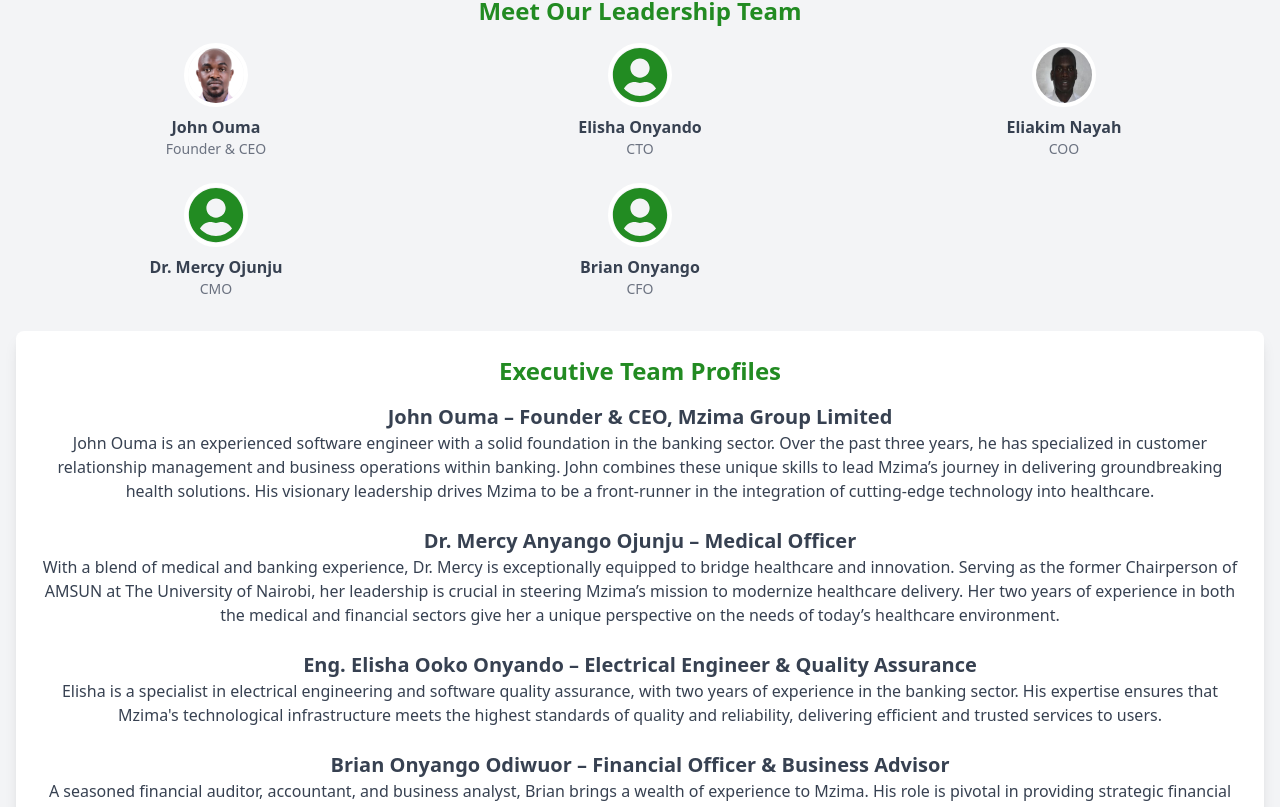
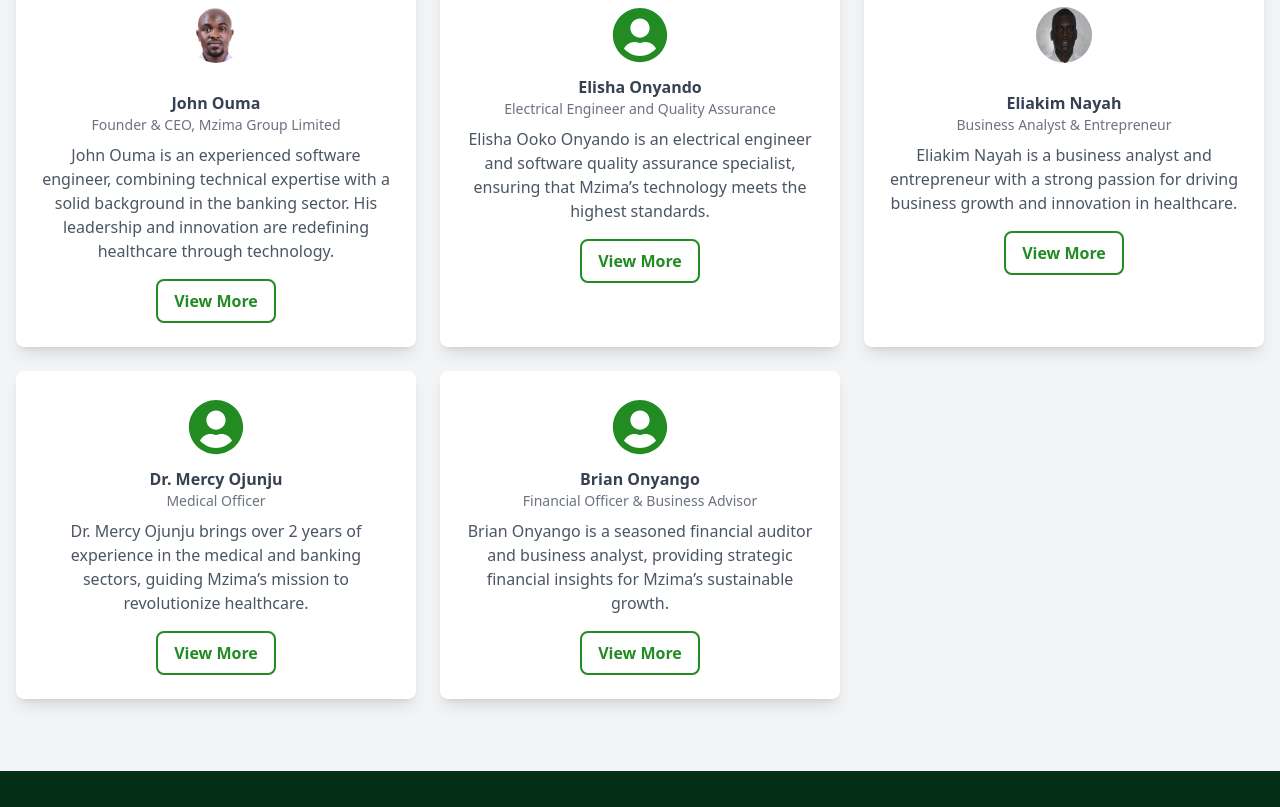
Before and after one commit to OumaArera/migason-power, a React (Create React App) app: page /join in a window 1280 px wide. Shown: the part 719-1526 px from the top of the page. Built offline with nearby package versions, Linux system fonts and the light colour scheme.

Commit message:
feat: add details

```diff
--- a/src/Join.jsx
+++ b/src/Join.jsx
@@ -1,9 +1,63 @@
-import React from 'react';
+import React, { useState } from 'react';
 import { FaUserCircle } from 'react-icons/fa';
 import john from './images/john_photo.jpg';
 import eliakim from './images/eliakim_photo.jpeg';
 
+const teamMembers = [
+  {
+    name: 'John Ouma',
+    title: 'Founder & CEO, Mzima Group Limited',
+    image: john,
+    shortBio:
+      'John Ouma is an experienced software engineer, combining technical expertise with a solid background in the banking sector. His leadership and innovation are redefining healthcare through technology.',
+    fullBio: `John Ouma is an experienced software engineer with over 3 years in roles focused on customer relationship management and business operations within banking.
+    He leverages this blend of skills to guide Mzima towards pioneering health solutions. His leadership drives the team to remain at the forefront of health tech transformation.`,
+  },
+  {
+    name: 'Elisha Onyando',
+    title: 'Electrical Engineer and Quality Assurance',
+    image: <FaUserCircle className="text-[#228B22] w-16 h-16 rounded-full border-4 border-white" />,
+    shortBio:
+      'Elisha Ooko Onyando is an electrical engineer and software quality assurance specialist, ensuring that Mzima’s technology meets the highest standards.',
+    fullBio: `Eng. Elisha has over 2 years of experience in the banking sector as a quality assurance specialist. His expertise ensures that Mzima’s services
+    deliver reliable and effective healthcare technology solutions to users.`,
+  },
+  {
+    name: 'Eliakim Nayah',
+    title: 'Business Analyst & Entrepreneur',
+    image: eliakim,
+    shortBio:
+      'Eliakim Nayah is a business analyst and entrepreneur with a strong passion for driving business growth and innovation in healthcare.',
+    fullBio: `As a skilled business analyst, Eliakim is instrumental in helping Mzima achieve its strategic goals through data-driven insights and innovative strategies.
+    His entrepreneurial spirit has been key in fostering sustainable growth for the company.`,
+  },
+  {
+    name: 'Dr. Mercy Ojunju',
+    title: 'Medical Officer',
+    image: <FaUserCircle className="text-[#228B22] w-16 h-16 rounded-full border-4 border-white" />,
+    shortBio:
+      'Dr. Mercy Ojunju brings over 2 years of experience in the medical and banking sectors, guiding Mzima’s mission to revolutionize healthcare.',
+    fullBio: `With a background in leadership as the emeritus Chairperson of AMSUN at The University of Nairobi, Dr. Mercy bridges healthcare and innovation, ensuring that Mzima’s services
+    are at the cutting edge of medical advancements.`,
+  },
+  {
+    name: 'Brian Onyango',
+    title: 'Financial Officer & Business Advisor',
+    image: <FaUserCircle className="text-[#228B22] w-16 h-16 rounded-full border-4 border-white" />,
+    shortBio:
+      'Brian Onyango is a seasoned financial auditor and business analyst, providing strategic financial insights for Mzima’s sustainable growth.',
+    fullBio: `Brian’s experience as a financial auditor, accountant, and business analyst supports Mzima’s financial strategies and ensures that the company adheres to sustainable practices.
+    His advisory role is crucial for Mzima’s ongoing growth and financial management.`,
+  },
+];
+
 const Join = () => {
+  const [activeProfile, setActiveProfile] = useState(null);
+
+  const handleViewMore = (index) => {
+    setActiveProfile(index);
+  };
+
   return (
     <div className="bg-gray-100 py-10">
       <div className="container mx-auto px-4">
@@ -15,97 +69,50 @@ const Join = () => {
           <h3 className="text-3xl font-bold text-[#228B22] mb-4 text-center">A Personal Invitation from Our CEO</h3>
           <p className="text-gray-700 mb-4">Dear future colleague,</p>
           <p className="text-gray-700 mb-4">
-            At MZIMA, we are revolutionizing healthcare through technology and innovation. We are passionate about providing
-            holistic care and delivering life-changing services to our clients. To continue our mission, we need dedicated,
-            forward-thinking individuals to join us on this journey.
+            At MZIMA, we are revolutionizing healthcare through technology and innovation. We are passionate about providing holistic care and delivering life-changing services to our clients.
+            To continue our mission, we need dedicated, forward-thinking individuals to join us on this journey.
           </p>
           <p className="text-gray-700 mb-4">
-            We are looking for people who share our values, our enthusiasm for innovation, and our vision of a healthier future.
-            If you’re eager to contribute to impactful projects and grow in an inclusive, dynamic work environment, we invite
-            you to be part of Team MZIMA!
+            If you share our values and vision of a healthier future, we invite you to be part of Team MZIMA!
           </p>
-          <p className="text-gray-700 mb-4">Let's build the future of healthcare together.</p>
           <p className="text-gray-700 font-bold">Warm regards,</p>
           <p className="text-gray-700 font-bold">John Ouma, CEO</p>
         </div>
 
-        {/* Executive Team Icons */}
+        {/* Leadership Team Section */}
         <h3 className="text-2xl font-bold text-[#228B22] mb-4 text-center">Meet Our Leadership Team</h3>
         <div className="grid grid-cols-2 md:grid-cols-3 gap-6 mb-8">
-          {/* CEO Photo */}
-          <div className="flex flex-col items-center">
-            <img src={john} alt="John Ouma" className="w-16 h-16 rounded-full border-4 border-white" />
-            <span className="text-gray-700 font-semibold mt-2">John Ouma</span>
-            <span className="text-gray-500 text-sm">Founder & CEO</span>
-          </div>
+          {teamMembers.map((member, index) => (
+            <div key={index} className="flex flex-col items-center bg-white p-6 rounded-lg shadow-lg">
+              {typeof member.image === 'string' ? (
+                <img src={member.image} alt={member.name} className="w-16 h-16 rounded-full border-4 border-white mb-4" />
+              ) : (
+                member.image
+              )}
+              <span className="text-gray-700 font-semibold mt-2">{member.name}</span>
+              <span className="text-gray-500 text-sm">{member.title}</span>
+              <p className="text-gray-600 text-center mt-2">{member.shortBio}</p>
+              <button
+                onClick={() => handleViewMore(index)}
+                className="text-[#228B22] font-bold mt-4 border-2 border-[#228B22] px-4 py-2 rounded-lg hover:bg-[#228B22] hover:text-white transition"
+              >
+                View More
+              </button>
 
-          {/* CTO Icon */}
-          <div className="flex flex-col items-center">
-            <FaUserCircle className="text-[#228B22] w-16 h-16 rounded-full border-4 border-white" />
-            <span className="text-gray-700 font-semibold mt-2">Elisha Onyando</span>
-            <span className="text-gray-500 text-sm">CTO</span>
-          </div>
-
-          {/* COO Photo */}
-          <div className="flex flex-col items-center">
-            <img src={eliakim} alt="Eliakim Nayah" className="w-16 h-16 rounded-full border-4 border-white" />
-            <span className="text-gray-700 font-semibold mt-2">Eliakim Nayah</span>
-            <span className="text-gray-500 text-sm">COO</span>
-          </div>
-
-          {/* CMO Icon */}
-          <div className="flex flex-col items-center">
-            <FaUserCircle className="text-[#228B22] w-16 h-16 rounded-full border-4 border-white" />
-            <span className="text-gray-700 font-semibold mt-2">Dr. Mercy Ojunju</span>
-            <span className="text-gray-500 text-sm">CMO</span>
-          </div>
-
-          {/* CFO Icon */}
-          <div className="flex flex-col items-center">
-            <FaUserCircle className="text-[#228B22] w-16 h-16 rounded-full border-4 border-white" />
-            <span className="text-gray-700 font-semibold mt-2">Brian Onyango</span>
-            <span className="text-gray-500 text-sm">CFO</span>
-          </div>
-        </div>
-
-        {/* Executive Team Profiles */}
-        <div className="bg-white p-6 rounded-lg shadow-lg">
-          <h3 className="text-2xl font-bold text-[#228B22] mb-4 text-center">Executive Team Profiles</h3>
-
-          <div className="mb-6">
-            <h4 className="text-xl font-semibold text-gray-700">John Ouma – Founder & CEO, Mzima Group Limited</h4>
-            <p className="text-gray-700">
-              John Ouma is an experienced software engineer with a solid foundation in the banking sector. Over the past three years, he has specialized in customer relationship management and business operations within banking. John combines these unique skills to lead Mzima’s journey in delivering groundbreaking health solutions. His visionary leadership drives Mzima to be a front-runner in the integration of cutting-edge technology into healthcare.
-            </p>
-          </div>
-
-          <div className="mb-6">
-            <h4 className="text-xl font-semibold text-gray-700">Dr. Mercy Anyango Ojunju – Medical Officer</h4>
-            <p className="text-gray-700">
-              With a blend of medical and banking experience, Dr. Mercy is exceptionally equipped to bridge healthcare and innovation. Serving as the former Chairperson of AMSUN at The University of Nairobi, her leadership is crucial in steering Mzima’s mission to modernize healthcare delivery. Her two years of experience in both the medical and financial sectors give her a unique perspective on the needs of today’s healthcare environment.
-            </p>
-          </div>
-
-          <div className="mb-6">
-            <h4 className="text-xl font-semibold text-gray-700">Eng. Elisha Ooko Onyando – Electrical Engineer & Quality Assurance</h4>
-            <p className="text-gray-700">
-              Elisha is a specialist in electrical engineering and software quality assurance, with two years of experience in the banking sector. His expertise ensures that Mzima's technological infrastructure meets the highest standards of quality and reliability, delivering efficient and trusted services to users.
-            </p>
-          </div>
-
-          <div className="mb-6">
-            <h4 className="text-xl font-semibold text-gray-700">Brian Onyango Odiwuor – Financial Officer & Business Advisor</h4>
-            <p className="text-gray-700">
-              A seasoned financial auditor, accountant, and business analyst, Brian brings a wealth of experience to Mzima. His role is pivotal in providing strategic financial insights, supporting sustainable business growth, and ensuring sound financial management as Mzima continues to expand.
-            </p>
-          </div>
-
-          <div className="mb-6">
-            <h4 className="text-xl font-semibold text-gray-700">Eliakim Nayah – Chief Operating Officer</h4>
-            <p className="text-gray-700">
-              Eliakim Nayah is an accomplished business analyst and entrepreneur. His deep understanding of business operations and strategy is key to optimizing Mzima’s internal processes. As COO, Eliakim’s focus is on ensuring seamless operations, driving growth, and contributing to the company’s mission of transforming healthcare through technology.
-            </p>
-          </div>
+              {/* Conditional Modal or Profile Expand */}
+              {activeProfile === index && (
+                <div className="bg-white mt-4 p-4 rounded-lg shadow-lg">
+                  <p className="text-gray-700">{member.fullBio}</p>
+                  <button
+                    onClick={() => setActiveProfile(null)}
+                    className="text-red-500 font-bold mt-4 border-2 border-red-500 px-4 py-2 rounded-lg hover:bg-red-500 hover:text-white transition"
+                  >
+                    Close
+                  </button>
+                </div>
+              )}
+            </div>
+          ))}
         </div>
       </div>
     </div>
```
